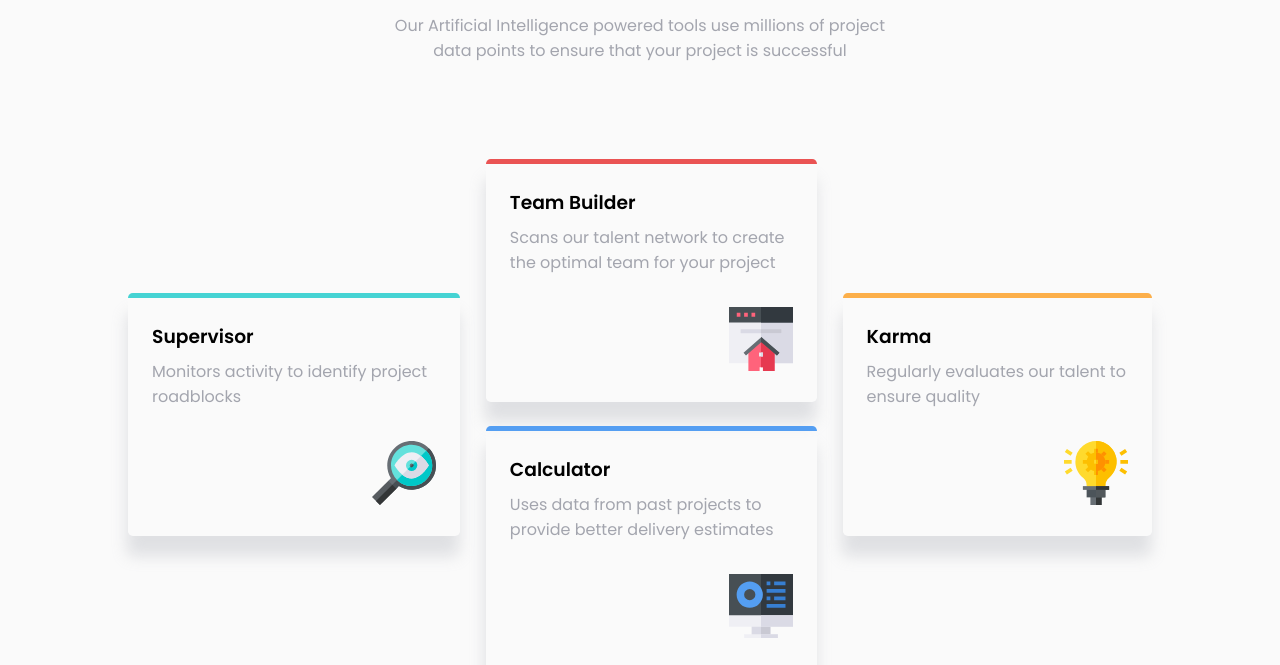
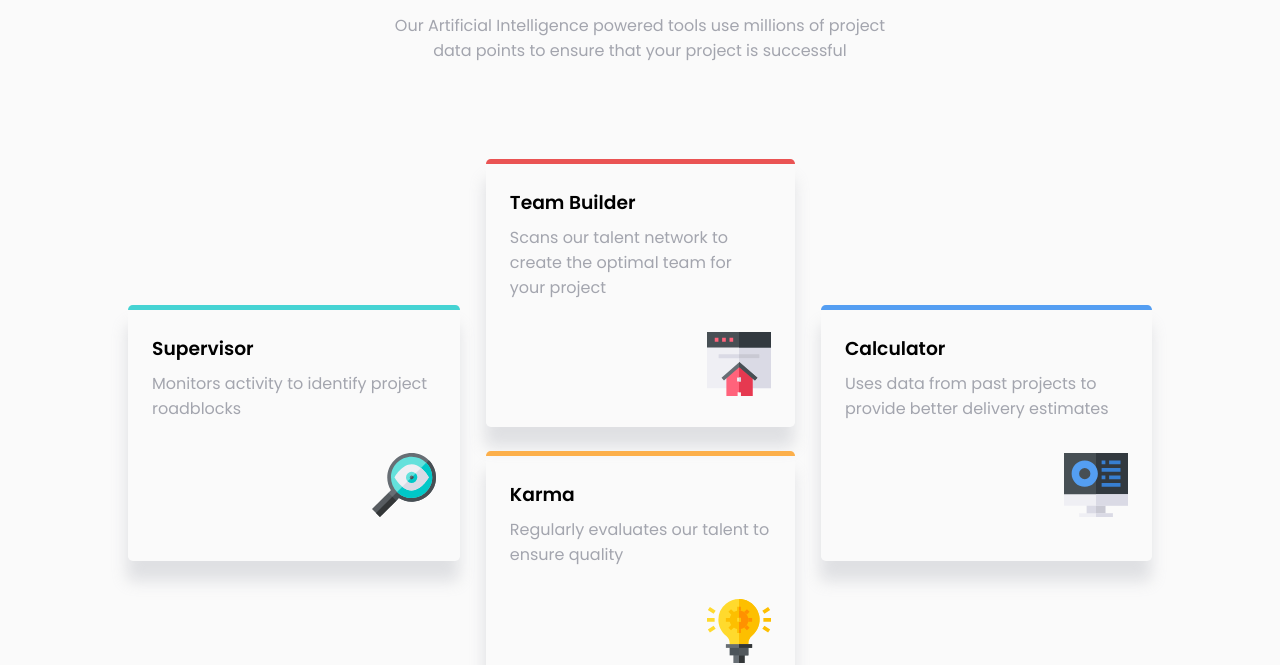
Before and after one commit to aabdulbasset/4cards, a plain HTML site: page index.html in a window 1280 px wide. Shown: the part 171-836 px from the top of the page. Drawn offline with Linux system fonts and the light colour scheme.

Commit message:
Changed order of cards

```diff
--- a/style.css
+++ b/style.css
@@ -35,9 +35,9 @@ html{
     display: grid;
     grid-template-areas:
     '. card2 .'
-    'card1 card2 card3'
-    'card1 card4 card3'
-    '. card4 .';
+    'card1 card2 card4'
+    'card1 card3 card4'
+    '. card3 .';
     grid-column-gap: 2vw;
     grid-row-gap: 3vh;
     margin:10vh 10vw;
```
